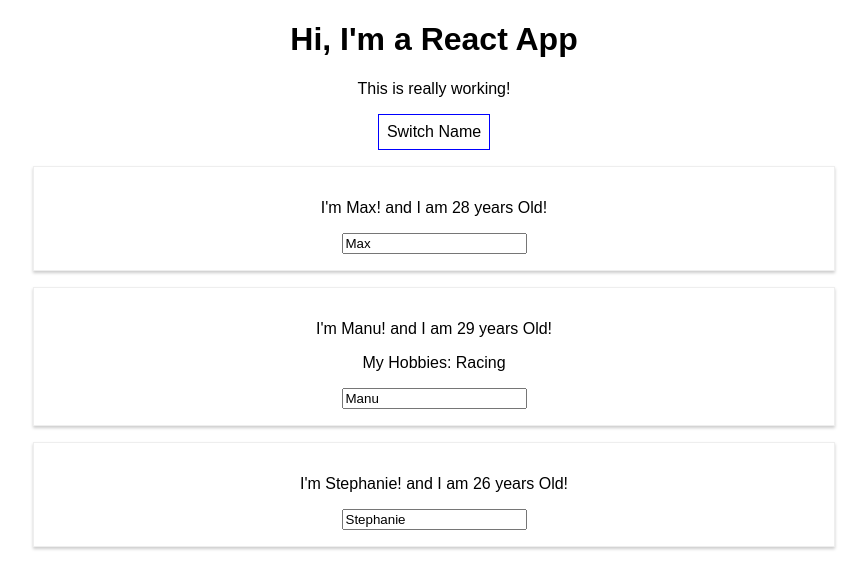
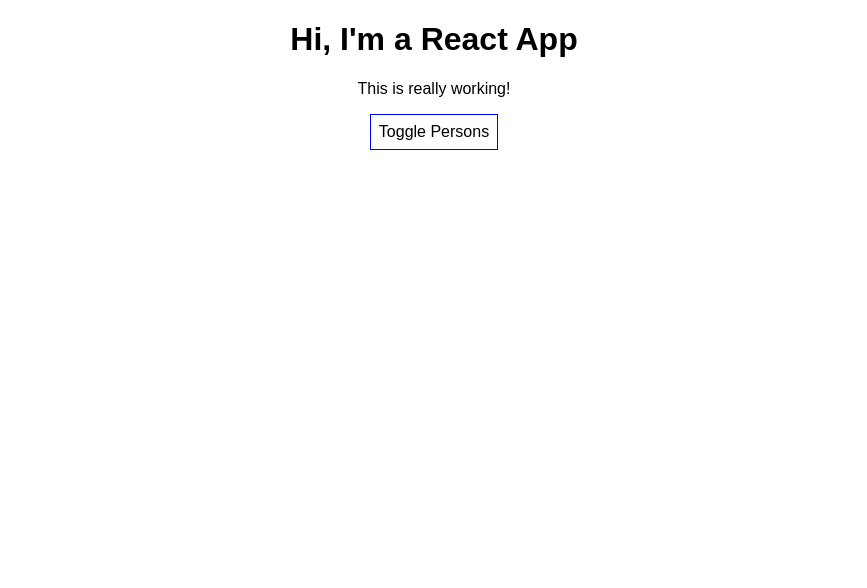
Before and after one commit to noszczykmichal/react-project, a React (Create React App) app: page / in a window 1280 px wide. Shown: the top 588 px of the page, without its empty margins (206-1073 px from the left). Built offline with nearby package versions, Linux system fonts and the light colour scheme.

Commit message:
conditional outputting of components

```diff
--- a/src/App.js
+++ b/src/App.js
@@ -5,37 +5,45 @@
 class App extends Component {
   state = {
     persons: [
-      { name: 'Max', age: 28 },
-      { name: 'Manu', age: 29 },
-      { name: 'Stephanie', age: 26 }
+      { id: 'dsdsds', name: 'Max', age: 28 },
+      { id: 'dsdwwq', name: 'Manu', age: 29 },
+      { id: 'gfgfgf', name: 'Stephanie', age: 26 }
     ],
-    otherState: 'some other value'
+    otherState: 'some other value',
+    showPersons: false
   };
 
-  switchNameHandler = (newName) => {
-    // console.log('Was clicked!');
-    // DON'T DO THIS: this.state.persons[0].name = 'Maximilian';
+  nameChangedHandler = (event, id) => {
+    const personIndex=this.state.persons.findIndex(p=>{
+      return p.id === id;
+    });
+
+    const person={
+      ...this.state.persons[personIndex]
+    };
+
+    person.name=event.target.value;
+    const persons=[...this.state.persons];
+    persons[personIndex]=person;
+
+    this.setState({ persons: persons});
+  }
+
+  deletePersonHandler= (personIndex) => {
+    const persons=[...this.state.persons];
+    persons.splice(personIndex,1);
     this.setState({
-      persons: [
-        { name: newName, age: 28 },
-        { name: 'Manu', age: 29 },
-        { name: 'Stephanie', age: 27 }
-      ]
-    });
-  };
-
-  nameChangedHandler=(event)=>{
-    this.setState({
-      persons: [
-        { name: 'Max', age: 28 },
-        { name: event.target.value, age: 29 },
-        { name: 'Stephanie', age: 27 }
-      ]
+      persons: persons
     })
   }
 
+  togglePersonsHandler = (event) => {
+    const doesShow= this.state.showPersons;
+    this.setState({showPersons: !doesShow});
+  }
+
   render() {
-    const style={
+    const style = {
       backgroundColor: 'white',
       font: 'inherit',
       border: '1px solid blue',
@@ -43,27 +51,32 @@
       cursor: 'pointer'
     };
 
+    let persons=null;
+
+    if(this.state.showPersons){
+      persons=(
+        <div >
+          {this.state.persons.map((person,index)=>{
+            return <Person
+            click={()=>this.deletePersonHandler(index)}
+            name={person.name}
+            age={person.age}
+            key={person.id}
+            changed={(event)=>this.nameChangedHandler(event, person.id)}/>
+          })}
+          </div>
+      )
+    }
+
 
     return (
       <div className="App">
         <h1>Hi, I'm a React App</h1>
         <p>This is really working!</p>
         <button
-        style={style}
-        onClick={() => this.switchNameHandler('maximilian')} >Switch Name</button>
-        <Person
-        name={this.state.persons[0].name}
-        age={this.state.persons[0].age}
-        />
-        <Person
-        name={this.state.persons[1].name}
-        age={this.state.persons[1].age}
-        click={this.switchNameHandler.bind(this, 'Max!!!')}
-        changed={this.nameChangedHandler}>
-        My Hobbies: Racing</Person>
-        <Person
-        name={this.state.persons[2].name}
-        age={this.state.persons[2].age}/>
+          style={style}
+          onClick={this.togglePersonsHandler} >Toggle Persons</button>
+          {persons}
       </div>
     );
     // return React.createElement('div', {className: 'App'}, React.createElement('h1', null, 'Does this work now?'));
```
